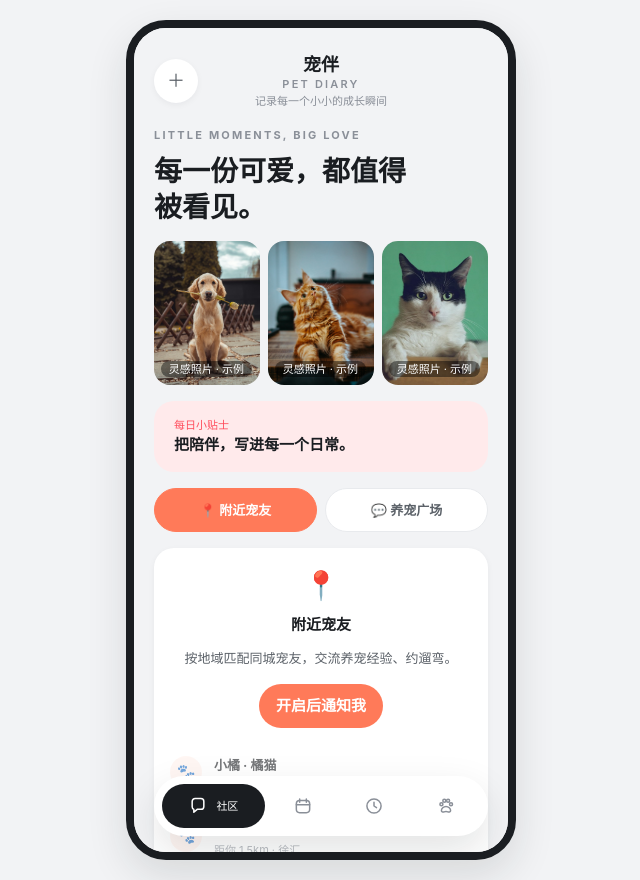
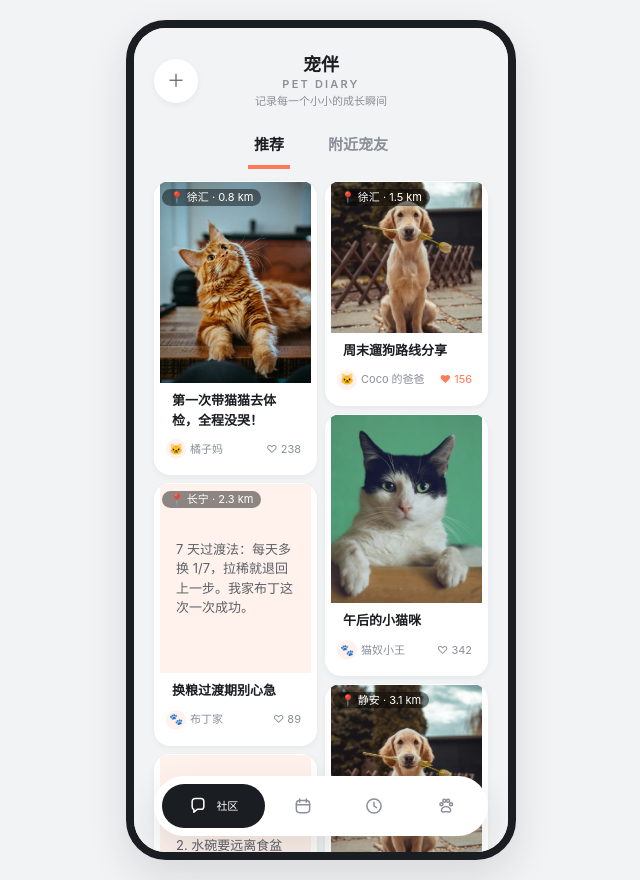
Before and after one commit to jshi3779/chongban-pet-growth, a React (Vite) app: page / in a window 1280 px wide. Both pictures are taken after a click on the button "📍 附近宠友". Shown: the whole page, without its empty margins (319-959 px from the left). Built offline with nearby package versions, Linux system fonts and the light colour scheme.

Commit message:
feat: 社区改为小红书风格（双列瀑布流、顶部推荐/附近宠友、右下角发帖、详情与点赞）

```diff
--- a/src/App.tsx
+++ b/src/App.tsx
@@ -1,6 +1,6 @@
 import { useCallback, useEffect, useMemo, useRef, useState } from 'react';
 import { AppCtx, type Api } from './ctx';
-import type { AppState, Kind, Tab } from './types';
+import type { AppState, Kind, Post, Tab } from './types';
 import { curPet, load, persist, today } from './utils';
 import { Home } from './components/Home';
 import { CalendarView } from './components/CalendarView';
@@ -35,6 +35,9 @@ export default function App() {
     openPet: () => setSheet({ type: 'pet' }),
     del: id => { if (confirm('确定删除这条记录？')) setS(o => ({ ...o, records: o.records.filter(r => r.id !== id) })); },
     soon: n => say(`「${n}」即将上线`),
+    openPost: () => setSheet({ type: 'post' }),
+    openDetail: (id: number) => setSheet({ type: 'detail', id }),
+    like: (id: number) => setS(o => ({ ...o, posts: o.posts.map(p => (p.id === id ? { ...p, liked: !p.liked, likes: p.likes + (p.liked ? -1 : 1) } : p)) })),
   }), [s, pet, say]);
 
   const submit = (d: FormData2) => {
@@ -49,7 +52,11 @@ export default function App() {
         return { ...o, records: [...o.records, r] };
       });
       say('已保存');
-    } else {
+    } else if (sheet.type === 'post') {
+      const post: Post = { id: Date.now(), author: '我', pet: curPet(s).name, title: d.title, body: d.body || '', img: d.img || undefined, shape: 'a', likes: 0, liked: false, mine: true, ...(d.nearby ? { km: 0.1, place: '我的位置' } : {}) };
+      setS(o => ({ ...o, posts: [post, ...o.posts], comm: d.nearby ? 'nearby' : o.comm }));
+      say('已发布');
+    } else if (sheet.type === 'pet') {
       const p = { id: `p${Date.now()}`, name: d.name, type: d.type, breed: d.breed, gender: d.gender, birthday: d.birthday };
       setS(o => ({ ...o, pets: [...o.pets, p], cur: p.id }));
       say('已添加');
--- a/src/components/Community.tsx
+++ b/src/components/Community.tsx
@@ -1,42 +1,46 @@
 import { useApp } from '../ctx';
-import { Photo } from './Common';
+import type { Post } from '../types';
 
-function Coming({ ic, t, d, fake }: { ic: string; t: string; d: string; fake: [string, string][] }) {
-  const { soon } = useApp();
+const AVATAR = ['🐱', '🐶', '🐰', '🐹', '🐾'];
+const face = (name: string) => AVATAR[[...name].reduce((n, c) => n + c.charCodeAt(0), 0) % AVATAR.length];
+
+function Card({ p }: { p: Post }) {
+  const { openDetail, like } = useApp();
   return (
-    <div className="sd-card card coming">
-      <div className="ic">{ic}</div>
-      <h3 className="center">{t}</h3>
-      <p>{d}</p>
-      <button className="sd-btn sd-btn--primary" data-soon={t} onClick={() => soon(t)}>开启后通知我</button>
-      <div className="fake">
-        {fake.map(f => (
-          <div key={f[0]} className="sd-row row"><div className="avatar avatar--sm">🐾</div><div className="sd-row__grow"><b>{f[0]}</b><br /><small>{f[1]}</small></div></div>
-        ))}
+    <article className="post" data-post={p.id}>
+      <button className="post__open" aria-label={`查看帖子：${p.title}`} onClick={() => openDetail(p.id)}>
+        {p.img
+          ? <img className={`post__img post__img--${p.shape}`} src={`${import.meta.env.BASE_URL}assets/${p.img}`} alt={p.title} loading="lazy" />
+          : <div className={`post__txt post__img--${p.shape}`}><p>{p.body}</p></div>}
+        <h3>{p.title}</h3>
+      </button>
+      <div className="post__foot">
+        <span className="post__by"><i>{face(p.author)}</i>{p.author}</span>
+        <button className={`post__like ${p.liked ? 'on' : ''}`} data-like={p.id} aria-label={p.liked ? '取消点赞' : '点赞'} aria-pressed={p.liked} onClick={() => like(p.id)}>
+          {p.liked ? '♥' : '♡'} {p.likes}
+        </button>
       </div>
-    </div>
+      {p.km != null && <span className="post__km">📍 {p.place} · {p.km} km</span>}
+    </article>
   );
 }
 
 export function Community() {
-  const { s, patch } = useApp();
-  const seg = s.seg;
+  const { s, patch, openPost } = useApp();
+  const nearby = s.comm === 'nearby';
+  const list = nearby ? s.posts.filter(p => p.km != null).sort((a, b) => (a.km as number) - (b.km as number)) : s.posts;
+  const cols = [list.filter((_, i) => i % 2 === 0), list.filter((_, i) => i % 2 === 1)];
   return (
     <>
-      <div className="community-intro"><span className="eyebrow">LITTLE MOMENTS, BIG LOVE</span><h2>每一份可爱，都值得被看见。</h2></div>
-      <div className="stories" aria-label="宠物灵感照片">
-        <Photo src="dog.jpg" alt="阳光下的金毛犬" />
-        <Photo src="cat.jpg" alt="好奇的小猫" />
-        <Photo src="cat-memory.jpg" alt="猫咪的悠闲时光" />
-      </div>
-      <div className="care-note"><span>每日小贴士</span><strong>把陪伴，写进每一个日常。</strong></div>
-      <div className="filters segmented">
-        <button className={`chip ${seg === 'friends' ? 'on' : ''}`} data-seg="friends" onClick={() => patch({ seg: 'friends' })}>📍 附近宠友</button>
-        <button className={`chip ${seg === 'share' ? 'on' : ''}`} data-seg="share" onClick={() => patch({ seg: 'share' })}>💬 养宠广场</button>
-      </div>
-      {seg === 'friends'
-        ? <Coming ic="📍" t="附近宠友" d="按地域匹配同城宠友，交流养宠经验、约遛弯。" fake={[['小橘 · 橘猫', '距你 0.8km · 徐汇'], ['Coco · 柯基', '距你 1.5km · 徐汇'], ['布丁 · 金毛', '距你 2.3km · 长宁']]} />
-        : <Coming ic="💬" t="养宠广场" d="分享养宠日常，图文打卡，评论互动。" fake={[['今天第一次洗澡成功！', '年糕的铲屎官 · 12 赞'], ['新手养猫避坑指南', '猫奴小王 · 86 赞']]} />}
+      <nav className="commnav" aria-label="社区分类">
+        <button className={!nearby ? 'on' : ''} data-comm="recommend" onClick={() => patch({ comm: 'recommend' })}>推荐</button>
+        <button className={nearby ? 'on' : ''} data-comm="nearby" onClick={() => patch({ comm: 'nearby' })}>附近宠友</button>
+      </nav>
+      {nearby && <p className="commhint">📍 按距离由近到远 · 当前位置：上海徐汇（示例）</p>}
+      {list.length ? (
+        <div className="feed">{cols.map((c, i) => <div key={i} className="feed__col">{c.map(p => <Card key={p.id} p={p} />)}</div>)}</div>
+      ) : <div className="empty">附近还没有帖子，发一条吧</div>}
+      <button className="fab" data-act="newpost" aria-label="发布帖子" onClick={openPost}>＋</button>
     </>
   );
 }
--- a/src/components/Sheet.tsx
+++ b/src/components/Sheet.tsx
@@ -1,8 +1,9 @@
 import type { FormEvent } from 'react';
+import { useApp } from '../ctx';
 import { EMOJI, KIND, today } from '../utils';
 import type { Kind } from '../types';
 
-export type SheetState = { type: 'record'; kind: Kind; date: string } | { type: 'pet' } | null;
+export type SheetState = { type: 'record'; kind: Kind; date: string } | { type: 'pet' } | { type: 'post' } | { type: 'detail'; id: number } | null;
 export type FormData2 = Record<string, string>;
 
 const LABEL: Record<Kind, [string, string]> = {
@@ -13,6 +14,7 @@ const LABEL: Record<Kind, [string, string]> = {
 };
 
 export function Sheet({ sheet, onClose, onSubmit }: { sheet: SheetState; onClose: () => void; onSubmit: (d: FormData2) => void }) {
+  const { s, like } = useApp();
   if (!sheet) return null;
   const submit = (e: FormEvent<HTMLFormElement>) => {
     e.preventDefault();
@@ -27,7 +29,35 @@ export function Sheet({ sheet, onClose, onSubmit }: { sheet: SheetState; onClose
   return (
     <div id="sheet" className="sheet">
       <div className="mask" onClick={onClose} />
-      {sheet.type === 'record' ? (
+      {sheet.type === 'detail' ? (() => {
+        const p = s.posts.find(x => x.id === sheet.id);
+        if (!p) return null;
+        return (
+          <article className="panel detail" id="form">
+            {p.img && <img className="detail__img" src={`${import.meta.env.BASE_URL}assets/${p.img}`} alt={p.title} />}
+            <h4>{p.title}</h4>
+            <p className="detail__body">{p.body}</p>
+            <div className="detail__meta"><span>{p.author} · {p.pet}</span>{p.km != null && <span>📍 {p.place} · {p.km} km</span>}</div>
+            <div className="act">
+              <button type="button" className="sd-btn sd-btn--default" data-close onClick={onClose}>关闭</button>
+              <button type="button" className={`sd-btn ${p.liked ? 'sd-btn--primary' : 'sd-btn--default'}`} data-like={p.id} onClick={() => like(p.id)}>{p.liked ? '♥' : '♡'} {p.likes}</button>
+            </div>
+          </article>
+        );
+      })() : sheet.type === 'post' ? (
+        <form className="panel" id="form" onSubmit={submit}>
+          <h4>发布帖子</h4>
+          <label>标题<input className="sd-input" name="title" required maxLength={30} placeholder="分享一件和宠物有关的事" /></label>
+          <label>正文<textarea className="sd-input" name="body" rows={4} maxLength={300} placeholder="写点什么吧" /></label>
+          <fieldset className="imgpick"><legend>配图（示例照片，上传功能待开发）</legend>
+            {[['', '无'], ['cat.jpg', '猫'], ['dog.jpg', '狗'], ['cat-memory.jpg', '午后']].map(([v, n], i) => (
+              <label key={v} className="imgpick__o"><input type="radio" name="img" value={v} defaultChecked={i === 0} />{v ? <img src={`${import.meta.env.BASE_URL}assets/${v}`} alt={n} /> : <span>无</span>}</label>
+            ))}
+          </fieldset>
+          <label className="check"><input type="checkbox" name="nearby" />发布到「附近宠友」（显示我的位置）</label>
+          {acts}
+        </form>
+      ) : sheet.type === 'record' ? (
         <form className="panel" id="form" onSubmit={submit} key={`${sheet.kind}${sheet.date}`}>
           <h4>{KIND[sheet.kind].e} 记录{KIND[sheet.kind].n}</h4>
           <label>日期<input className="sd-input" name="date" type="date" defaultValue={sheet.date} max={today()} required /></label>
--- a/src/ctx.ts
+++ b/src/ctx.ts
@@ -9,6 +9,9 @@ export interface Api {
   openPet: () => void;
   del: (id: number) => void;
   soon: (name: string) => void;
+  openPost: () => void;
+  openDetail: (id: number) => void;
+  like: (id: number) => void;
 }
 
 export const AppCtx = createContext<Api>(null as unknown as Api);
--- /dev/null
+++ b/src/styles/community.css
@@ -0,0 +1,35 @@
+/* ===== 社区：双列瀑布流帖子 + 顶部分类 + 右下角发布按钮 =====
+   ⚠️ 未覆盖样式：瀑布流图片比例（用 aspect-ratio 数值，无单位），兜底 Token --radius-lg */
+.commnav{position:sticky;top:0;z-index:var(--z-dropdown);display:flex;justify-content:center;gap:var(--space-3xl);margin:0 calc(var(--space-xl)*-1) var(--space-md);padding:0 var(--space-xl);background:var(--color-bg-page)}
+.commnav button{height:var(--space-touch);font-size:var(--font-size-h3);font-weight:var(--font-weight-medium);color:var(--color-text-tertiary);border-bottom:var(--space-xs) solid transparent;border-radius:0}
+.commnav button.on{color:var(--color-text-primary);font-weight:var(--font-weight-bold);border-bottom-color:var(--color-primary-500)}
+.commhint{margin:0 0 var(--space-md);color:var(--color-text-tertiary);font-size:var(--font-size-caption)}
+.feed{display:flex;gap:var(--space-sm);align-items:flex-start}
+.feed__col{flex:1;min-width:0;display:flex;flex-direction:column;gap:var(--space-sm)}
+.post{background:var(--color-bg-card);border-radius:var(--radius-lg);overflow:hidden;box-shadow:var(--shadow-sm);position:relative}
+.post__open{display:block;width:100%;text-align:left}
+.post__img{display:block;width:100%;object-fit:cover}
+.post__img--a{aspect-ratio:3/4}.post__img--b{aspect-ratio:1/1}.post__img--c{aspect-ratio:4/5}
+.post__txt{display:flex;align-items:center;padding:var(--space-lg);background:var(--color-primary-50);color:var(--color-text-secondary);font-size:var(--font-size-body)}
+.post__txt p{margin:0;display:-webkit-box;-webkit-line-clamp:6;-webkit-box-orient:vertical;overflow:hidden;white-space:pre-line}
+.post h3{margin:var(--space-sm) var(--space-md) 0;font-size:var(--font-size-body);font-weight:var(--font-weight-medium);line-height:var(--line-height-body);display:-webkit-box;-webkit-line-clamp:2;-webkit-box-orient:vertical;overflow:hidden}
+.post__foot{display:flex;justify-content:space-between;align-items:center;padding:var(--space-xs) var(--space-md) var(--space-md);color:var(--color-text-tertiary);font-size:var(--font-size-caption)}
+.post__by{display:flex;align-items:center;gap:var(--space-xs);min-width:0;overflow:hidden;white-space:nowrap;text-overflow:ellipsis}
+.post__by i{font-style:normal;width:var(--space-xl);height:var(--space-xl);border-radius:var(--radius-full);background:var(--color-primary-50);display:grid;place-items:center;flex:none}
+.post__like{color:var(--color-text-tertiary);font-size:var(--font-size-caption);min-height:var(--space-touch);padding:0 var(--space-xs);margin:calc(var(--space-sm)*-1) 0}
+.post__like.on{color:var(--color-primary-500)}
+.post__km{position:absolute;top:var(--space-sm);left:var(--space-sm);background:var(--color-bg-mask);color:var(--color-bg-card);font-size:var(--font-size-caption);padding:0 var(--space-sm);border-radius:var(--radius-full)}
+.fab{position:fixed;right:var(--space-xl);bottom:calc(var(--unit)*2.2);width:var(--space-touch-lg);height:var(--space-touch-lg);border-radius:var(--radius-full);background:var(--color-primary-500);color:var(--color-bg-card);font-size:var(--font-size-h1);line-height:1;display:grid;place-items:center;box-shadow:var(--shadow-lg);z-index:var(--z-sticky)}
+/* 发帖 / 详情弹窗 */
+.imgpick{border:0;padding:0;margin:0 0 var(--space-md);display:flex;gap:var(--space-sm);flex-wrap:wrap}
+.imgpick legend{color:var(--color-text-secondary);font-size:var(--font-size-caption);margin-bottom:var(--space-xs);padding:0}
+.panel .imgpick__o{margin:0;position:relative}
+.imgpick__o input{position:absolute;opacity:0;width:100%;height:100%;margin:0}
+.imgpick__o img,.imgpick__o span{display:grid;place-items:center;width:calc(var(--unit)*1.2);height:calc(var(--unit)*1.2);border-radius:var(--radius-md);object-fit:cover;background:var(--color-bg-page);font-size:var(--font-size-caption);color:var(--color-text-tertiary);border:var(--space-xs) solid transparent}
+.imgpick__o input:checked+img,.imgpick__o input:checked+span{border-color:var(--color-primary-500)}
+.imgpick__o input:focus-visible+img,.imgpick__o input:focus-visible+span{outline:medium solid var(--color-primary-500)}
+.panel label.check{display:flex;align-items:center;gap:var(--space-sm)}
+.panel label.check input{width:auto;margin:0}
+.detail__img{width:100%;max-height:calc(var(--unit)*5);object-fit:cover;border-radius:var(--radius-lg);margin-bottom:var(--space-md)}
+.detail__body{white-space:pre-line;color:var(--color-text-secondary);margin:0 0 var(--space-md)}
+.detail__meta{display:flex;justify-content:space-between;color:var(--color-text-tertiary);font-size:var(--font-size-caption);margin-bottom:var(--space-md)}
--- a/src/styles/index.css
+++ b/src/styles/index.css
@@ -3,3 +3,4 @@
 @import "./app.css";
 @import "./checkin.css";
 @import "./phone.css";
+@import "./community.css";
--- a/src/utils.ts
+++ b/src/utils.ts
@@ -1,4 +1,4 @@
-import type { AppState, Kind, Pet, PetRecord } from './types';
+import type { AppState, Kind, Pet, PetRecord, Post } from './types';
 
 export const KEY = 'petgrowth.v1';
 export const KIND: Record<Kind, { n: string; e: string }> = {
@@ -26,10 +26,21 @@ export function age(b: string) {
 
 export function calInit() { const n = new Date(); return { y: n.getFullYear(), m: n.getMonth(), sel: today() as string | null }; }
 
+export function seedPosts(): Post[] {
+  return [
+    { id: 101, author: '橘子妈', pet: '小橘', title: '第一次带猫猫去体检，全程没哭！', body: '提前一周开始适应航空箱，到医院还乖乖吃了零食。记录一下体检的流程和花费，给新手铲屎官参考。', img: 'cat.jpg', shape: 'a', likes: 238, liked: false, km: 0.8, place: '徐汇' },
+    { id: 102, author: 'Coco 的爸爸', pet: 'Coco', title: '周末遛狗路线分享', body: '滨江大道从日晖桥走到龙华，全程草坪，狗狗可以放绳（记得带牵引绳以防万一）。', img: 'dog.jpg', shape: 'b', likes: 156, liked: true, km: 1.5, place: '徐汇' },
+    { id: 103, author: '布丁家', pet: '布丁', title: '换粮过渡期别心急', body: '7 天过渡法：每天多换 1/7，拉稀就退回上一步。我家布丁这次一次成功。', shape: 'c', likes: 89, liked: false, km: 2.3, place: '长宁' },
+    { id: 104, author: '猫奴小王', pet: '大福', title: '午后的小猫咪', body: '晒太阳的时候最乖。', img: 'cat-memory.jpg', shape: 'c', likes: 342, liked: false },
+    { id: 105, author: '年糕的铲屎官', pet: '年糕', title: '新手养猫避坑指南', body: '1. 猫砂盆数量 = 猫数 + 1\n2. 水碗要远离食盆\n3. 疫苗和驱虫按时间表走，在「日历」里打卡就不会忘。', shape: 'a', likes: 521, liked: false },
+    { id: 106, author: 'Momo', pet: '摩卡', title: '狗狗社交小课堂', body: '见到陌生狗先侧身，不要正面对视，尾巴放松才算友好。', img: 'dog.jpg', shape: 'a', likes: 77, liked: false, km: 3.1, place: '静安' },
+  ];
+}
+
 export function seed(): AppState {
   const d = (n: number) => shift(-n), f = (n: number) => shift(n);
   return {
-    cur: 'p1', tab: 'home', filter: 'all', seg: 'friends', cal: calInit(),
+    cur: 'p1', tab: 'home', filter: 'all', comm: 'recommend', posts: seedPosts(), cal: calInit(),
     pets: [{ id: 'p1', name: '年糕', type: '猫', breed: '英短蓝猫', gender: '♂', birthday: d(420) }],
     records: [
       { id: 1, petId: 'p1', kind: 'milestone', date: d(420), name: '来到这个世界', note: '出生啦' },
@@ -52,7 +63,7 @@ export function load(): AppState {
     const s = JSON.parse(localStorage.getItem(KEY) || 'null');
     if (s && Array.isArray(s.pets) && s.pets.length) {
       const base = seed();
-      return { ...base, ...s, cal: s.cal && s.cal.y ? s.cal : base.cal, seg: s.seg || 'friends',
+      return { ...base, ...s, cal: s.cal && s.cal.y ? s.cal : base.cal, comm: s.comm || 'recommend', posts: Array.isArray(s.posts) ? s.posts : base.posts,
         tab: ['home', 'calendar', 'timeline', 'community'].includes(s.tab) ? s.tab : 'home' };
     }
   } catch { /* ignore */ }
```
Also changed, not shown: src/types.ts (+18 -1 lines).
